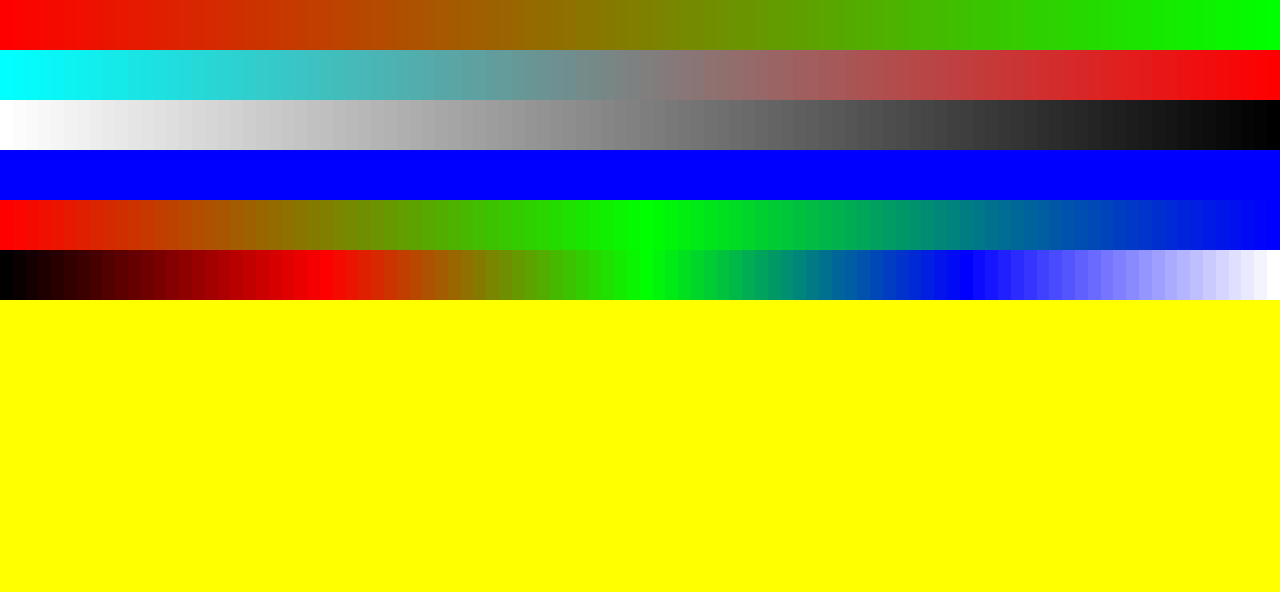
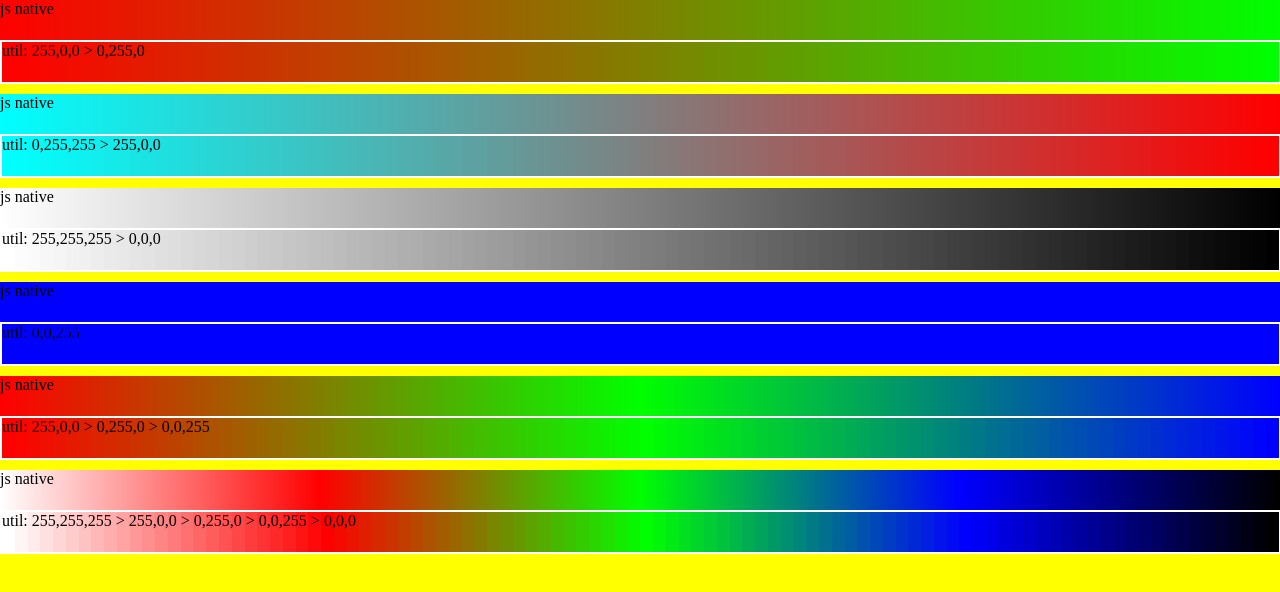
Before and after one commit to RisAbd/pixel-painter, a website built with Parcel: page kek.html in a window 1280 px wide. Built offline with nearby package versions, Linux system fonts and the light colour scheme.

Commit message:
add comparing util result with js native linear-gradient

```diff
--- a/kek.html
+++ b/kek.html
@@ -17,8 +17,15 @@
     }
 
     .row {
-      height: 50px;
+      height: 40px;
       display: flex;
+      border: 2px solid white;
+    }
+    .row.js {
+      border: none;
+    }
+    .spacer {
+      height: 10px;
     }
 
     .color-cell {
@@ -27,9 +34,7 @@
   </style>
 </head>
 <body>
-  <div id="root">
-
-  </div>
+  <div id="root"></div>
   <script src="./kek.js"></script>
 </body>
 </html>
--- a/kek.js
+++ b/kek.js
@@ -54,7 +54,9 @@ function createRowElement(n, ...colors) {
   const row = document.createElement('div');
   row.classList.toggle('row');
 
-  const grades = gradient(n, ...colors).map(([r,g,b]) => `rgb(${r}, ${g}, ${b})`);
+  const asCss = ([r,g,b]) => `rgb(${r}, ${g}, ${b})`;
+
+  const grades = gradient(n, ...colors).map(asCss);
 
   for (let i = 0; i < n; i++) {
     const cell = document.createElement('div');
@@ -62,7 +64,30 @@ function createRowElement(n, ...colors) {
     cell.style.backgroundColor = grades[i];
     row.appendChild(cell);
   }
+
+
+  const labelBlock = document.createElement('span');
+  labelBlock.innerText = 'util: ' + colors.map(String).join(' > ');
+  labelBlock.style.position = 'absolute';
+  row.appendChild(labelBlock);
+
+  const compareRow = document.createElement('div');
+  compareRow.classList.toggle('row');
+  compareRow.classList.toggle('js');
+  compareRow.innerText = 'js native';
+  if (colors.length === 1) {
+    compareRow.style.backgroundColor = asCss(colors[0]);
+  } else {
+    compareRow.style.background = `linear-gradient(to right, ${colors.map(asCss).join(', ')})`;
+  }
+  root.appendChild(compareRow);
+
   root.appendChild(row);
+
+  const spacer = document.createElement('div');
+  spacer.classList.toggle('spacer');
+  root.appendChild(spacer);
+
   return row;
 }
 
@@ -72,4 +97,4 @@ createRowElement(100, [0,255,255], [255,0,0]);
 createRowElement(100, [255,255,255], [0,0,0]);
 createRowElement(100, [0,0,255]);
 createRowElement(100, [255,0,0], [0,255,0], [0,0,255]);
-createRowElement(100, [0,0,0], [255,0,0], [0,255,0], [0,0,255], [255,255,255]);
+createRowElement(100, [255,255,255], [255,0,0], [0,255,0], [0,0,255], [0,0,0]);
```
